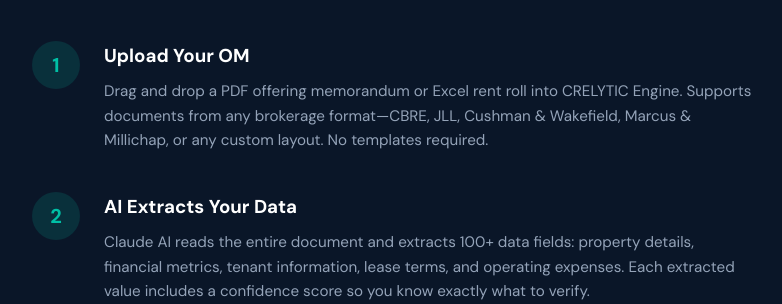
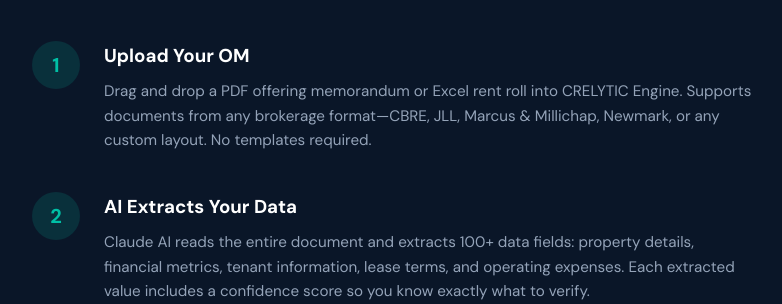
Before and after one commit to jonathansorenson/engine, a FastAPI app: page /engine/how-it-works in a window 1280 px wide. Shown: the part 698-1002 px from the top of the page, without its empty margins (248-1030 px from the left). Run offline with FastAPI, Linux system fonts and the light colour scheme.

Commit message:
Remove Cushman & Wakefield references from marketing pages
Co-Authored-By: Claude Opus 4.6 <noreply@anthropic.com>

```diff
--- a/frontend/templates/how-it-works.html
+++ b/frontend/templates/how-it-works.html
@@ -76,7 +76,7 @@
                 <div class="step-number">1</div>
                 <div>
                     <h3>Upload Your OM</h3>
-                    <p>Drag and drop a PDF offering memorandum or Excel rent roll into CRELYTIC Engine. Supports documents from any brokerage format&mdash;CBRE, JLL, Cushman &amp; Wakefield, Marcus &amp; Millichap, or any custom layout. No templates required.</p>
+                    <p>Drag and drop a PDF offering memorandum or Excel rent roll into CRELYTIC Engine. Supports documents from any brokerage format&mdash;CBRE, JLL, Marcus &amp; Millichap, Newmark, or any custom layout. No templates required.</p>
                 </div>
             </div>
 
--- a/frontend/templates/integrations.html
+++ b/frontend/templates/integrations.html
@@ -118,7 +118,7 @@
                 <div class="brokerage-list">
                     <span class="brokerage-tag">CBRE</span>
                     <span class="brokerage-tag">JLL</span>
-                    <span class="brokerage-tag">Cushman & Wakefield</span>
+                    <span class="brokerage-tag">Eastdil Secured</span>
                     <span class="brokerage-tag">Marcus & Millichap</span>
                     <span class="brokerage-tag">Newmark</span>
                     <span class="brokerage-tag">Eastdil Secured</span>
```
